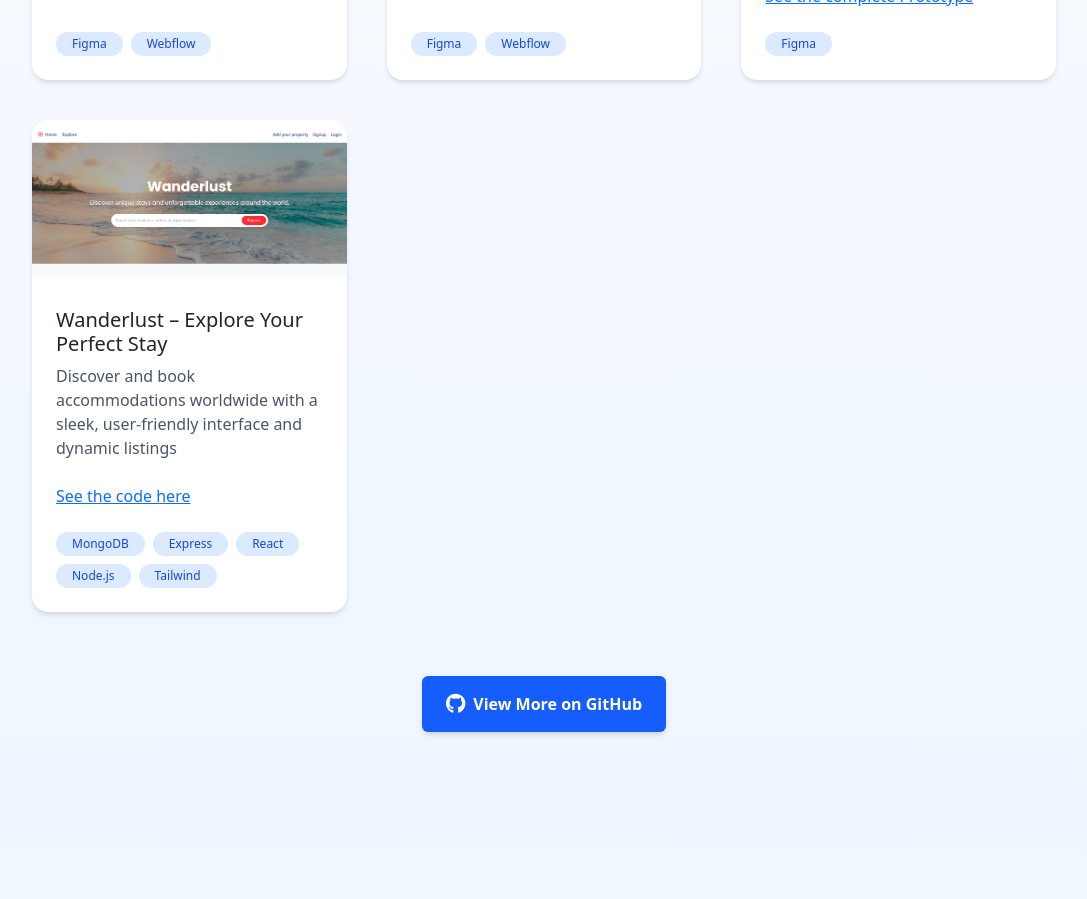
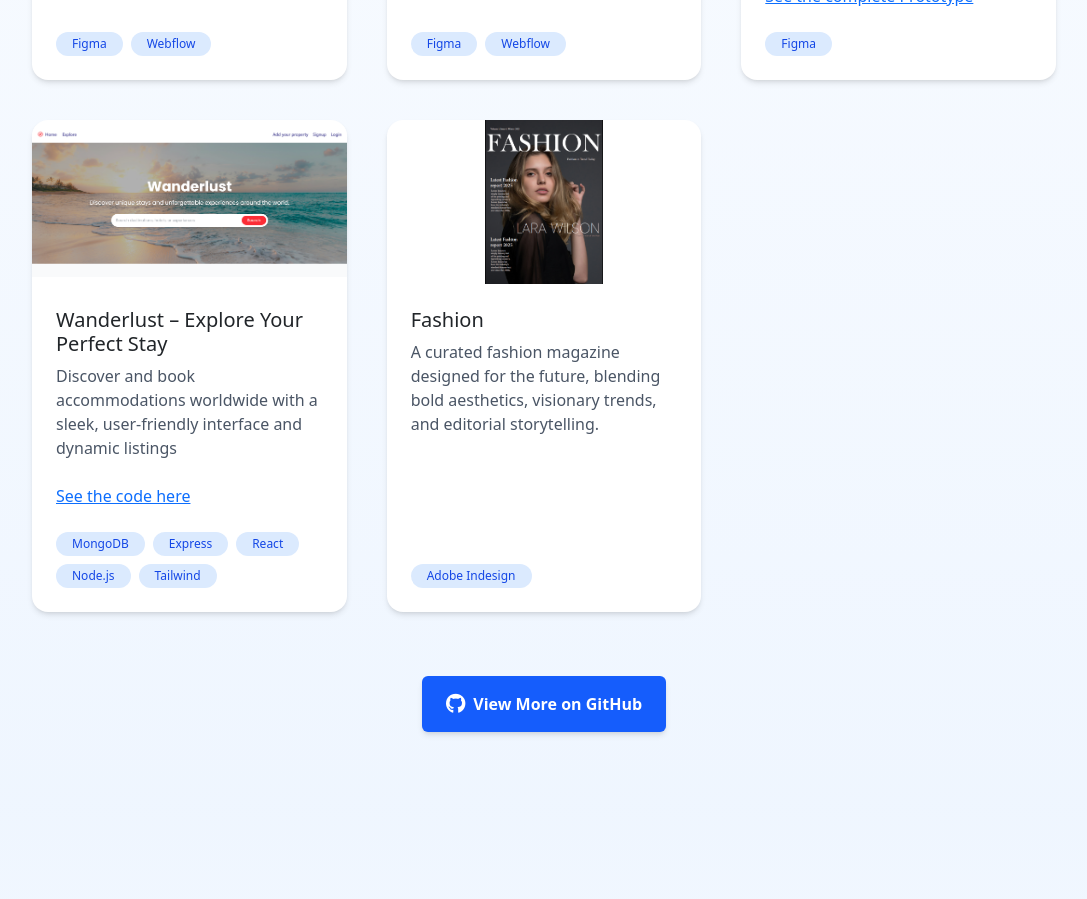
Before and after one commit to KanthariaDhruti/Portfolio-Website, a React (Vite) app: page / in a window 1280 px wide. Shown: the part 3440-4339 px from the top of the page, without its empty margins (96-1183 px from the left). Built offline with nearby package versions, Linux system fonts and the light colour scheme.

Commit message:
added project

```diff
--- a/src/components/Projects.jsx
+++ b/src/components/Projects.jsx
@@ -57,6 +57,12 @@ function Projects() {
       techSpan: ["MongoDB", "Express", "React", "Node.js", "Tailwind"],
       link: "https://github.com/KanthariaDhruti/WanderLust",
       urlDesc: "See the code here",
+    },
+    {
+      img: "/magazine.png",
+      head: "Fashion",
+      desc: "A curated fashion magazine designed for the future, blending bold aesthetics, visionary trends, and editorial storytelling.",
+      techSpan: ["Adobe Indesign"],
     },
   ];
   return (
```
Also changed, not shown: public/magazine.png (added).
